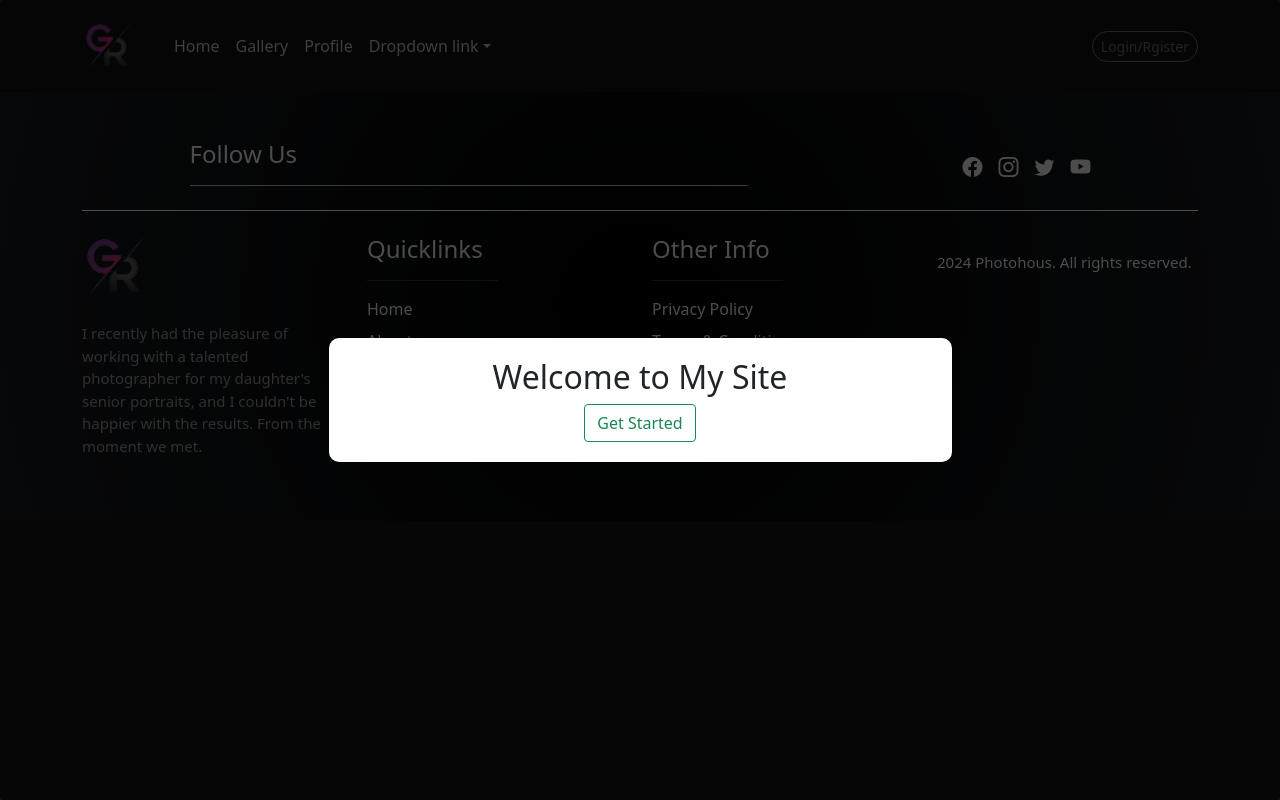
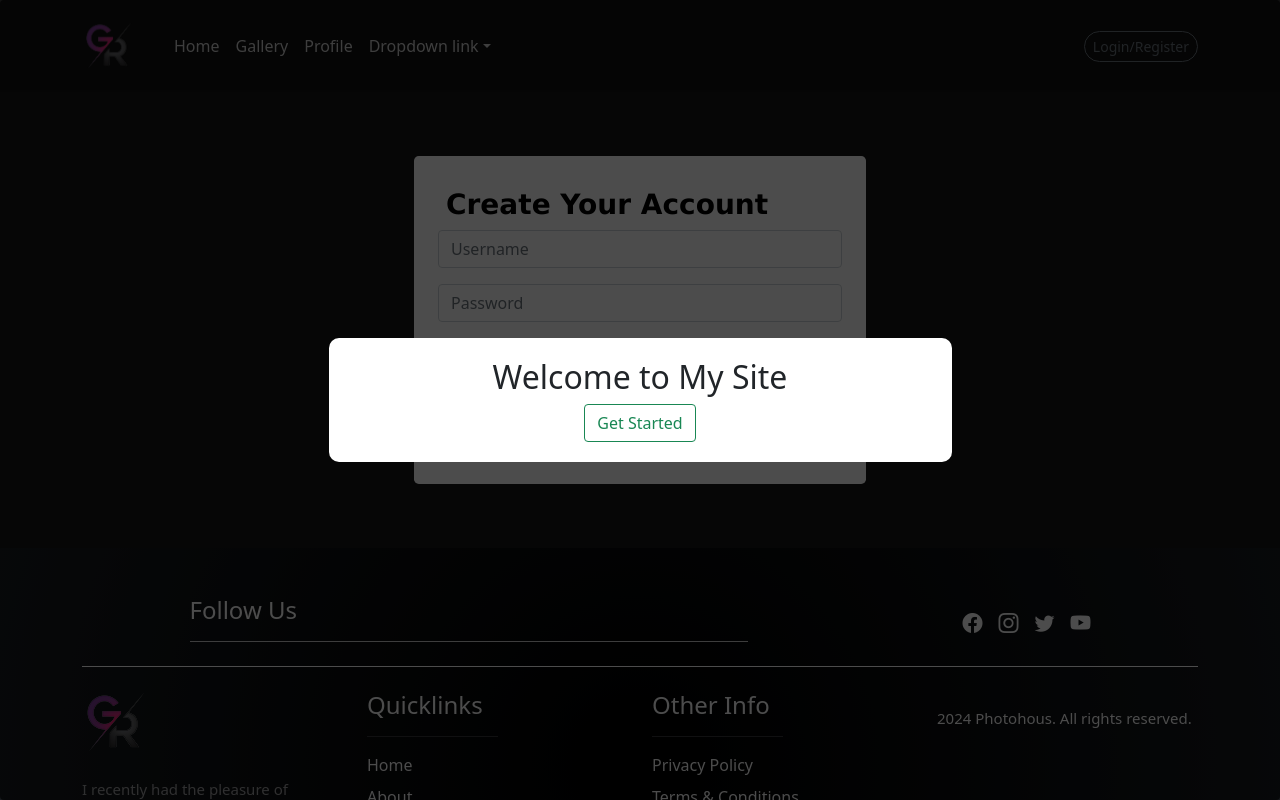
Before and after one commit to gulshan44/gulshan-rockstar, a React (Create React App) app: page /registration in a window 1280 px wide. Shown: the top 800 px of the page. Built offline with nearby package versions, Linux system fonts and the light colour scheme.

Commit message:
Your commit message

```diff
--- a/src/App.js
+++ b/src/App.js
@@ -6,6 +6,7 @@ import Profile from './component/Profile'
 import AllHomeComponent from './component/AllHomeComponent'
 import Footer from './component/Footer'
 import Login from './component/Login'
+import Registration from './component/Registration'
 
 const App = () => {
   return (
@@ -18,6 +19,7 @@ const App = () => {
           <Route path='gallery' element={<Gallery />} />
           <Route path='profile' element={<Profile />} />
           <Route path='/login' element={<Login />} />
+          <Route path='/registration' element={<Registration />} />
         </Routes>
         <Footer />
       </Router>
--- a/src/component/Footer.js
+++ b/src/component/Footer.js
@@ -31,7 +31,7 @@ const Footer = () => {
 
                         <div className="col-md-3 footer-box">
 
-                            <Link to=""><img src="/Rockstar-logo.png" alt="" className="img-fluid logo" /></Link>
+                            <Link to=""><img src="/Rockstar-logo.png" alt="..." className="img-fluid logo" /></Link>
 
                             <p className="pt-4">I recently had the pleasure of working with a talented photographer for
                                 my daughter's senior portraits, and I couldn't be happier with the results. From the moment we
--- a/src/component/Login.js
+++ b/src/component/Login.js
@@ -12,7 +12,7 @@ const Login = () => {
     }
 
     return (
-        <div className='container pt-5 ' id='bg_shadow'>
+        <div className='container py-5 ' id='bg_shadow'>
             <div className='row m-3'>
                 <div className='col-md-5 py-4 px-4 rounded-3 m-auto animate__animated animate__zoomIn' id='reg_form'>
 
@@ -25,7 +25,7 @@ const Login = () => {
                         <input value={username} onChange={(e) => setUsername(e.target.value)} placeholder='Username' id='username' type='text' required className='mb-3 form-control' />
                         <input value={password} onChange={(e) => setPassword(e.target.value)} placeholder='Password' id='password' type='password' required className='mb-3 form-control' />
                         <button className='form-control btn btn-info' id='loginbtn'>{loading ? 'Logging in...' : 'Login'}</button>
-                        <p className='text-center mt-2'>Don't have an account? <Link id='sign_in' to='/Registration'>Sign up</Link></p>
+                        <p className='text-center mt-2'>Don't have an account? <Link id='sign_in' to='/registration'>Sign up</Link></p>
                         <p className='text-center m-0'><Link to='/forget'>Forget password?</Link></p>
                     </form>
 
--- a/src/component/Navbar.js
+++ b/src/component/Navbar.js
@@ -65,7 +65,7 @@ const Navbar = () => {
                             </li>
                         </ul>
                         <span class="navbar-text">
-                            <Link to='/login'><button class="btn btn-sm btn-outline-secondary rounded-pill" type="button">Login/Rgister</button></Link>
+                            <Link to='/login'><button class="btn btn-sm btn-outline-secondary rounded-pill" type="button">Login/Register</button></Link>
                         </span>
                     </div>
                     {/* <button class="btn btn-sm btn-outline-secondary rounded-pill" type="button">Login/Rgister</button> */}
--- /dev/null
+++ b/src/component/Registration.js
@@ -0,0 +1,40 @@
+import React, { useState } from 'react'
+import { Link } from 'react-router-dom'
+
+const Registration = () => {
+
+    const [username, setUsername] = useState('');
+    const [password, setPassword] = useState('');
+    const [email, setEmail] = useState('');
+    const [loading, setLoading] = useState(false);
+
+    function handleReg(e) {
+
+    }
+
+    return (
+        <div className='container py-5' id='bg_shadow'>
+            <div className='row m-3'>
+                <div className='col-md-5 py-4 px-4 rounded-3 m-auto animate__animated animate__zoomIn' id='reg_form'>
+
+                    <div className='d-flex align-items-center justify-content-between p-2'>
+                        <h3 className='text-center m-0' id='reg_heading'>Create Your Account</h3>
+                        {/* <h5>{message}</h5> */}
+                        {/* <img src='/food.png' alt='...' className='w-25' /> */}
+                    </div>
+
+                    <form onSubmit={(e) => { handleReg(e) }}>
+                        <input value={username} onChange={(e) => setUsername(e.target.value)} placeholder='Username' id='username' type='text' required className='mb-3 form-control' />
+                        <input value={password} onChange={(e) => setPassword(e.target.value)} placeholder='Password' id='password' type='password' required className='mb-3 form-control' />
+                        <input value={email} onChange={(e) => setEmail(e.target.value)} placeholder='email' id='email' type='email' required className='mb-3 form-control' />
+                        <button className='form-control btn' style={{ backgroundColor: '#007bff', color: '#fff' }} id='loginbtn' disabled={loading}>{loading ? <><span className="spinner-border spinner-border-sm"></span> Registering...</> : "Register"}</button>
+                        <p className='text-center mt-2 mb-0'>Already have an account? <Link id='sign_in' to='/Login'>Sign in</Link></p>
+                    </form>
+
+                </div>
+            </div>
+        </div>
+    )
+}
+
+export default Registration
--- a/src/index.css
+++ b/src/index.css
@@ -226,7 +226,6 @@ footer {
 #reg_heading {
   font-weight: 900;
   font-family: 'Lucida Sans', 'Lucida Sans Regular', 'Lucida Grande', 'Lucida Sans Unicode', Geneva, Verdana, sans-serif;
-  /* text-shadow: 0 0 10px #fff, 0 0 20px #fff, 0 0 40px #fff; */
   color: #000;
 }
 
```
